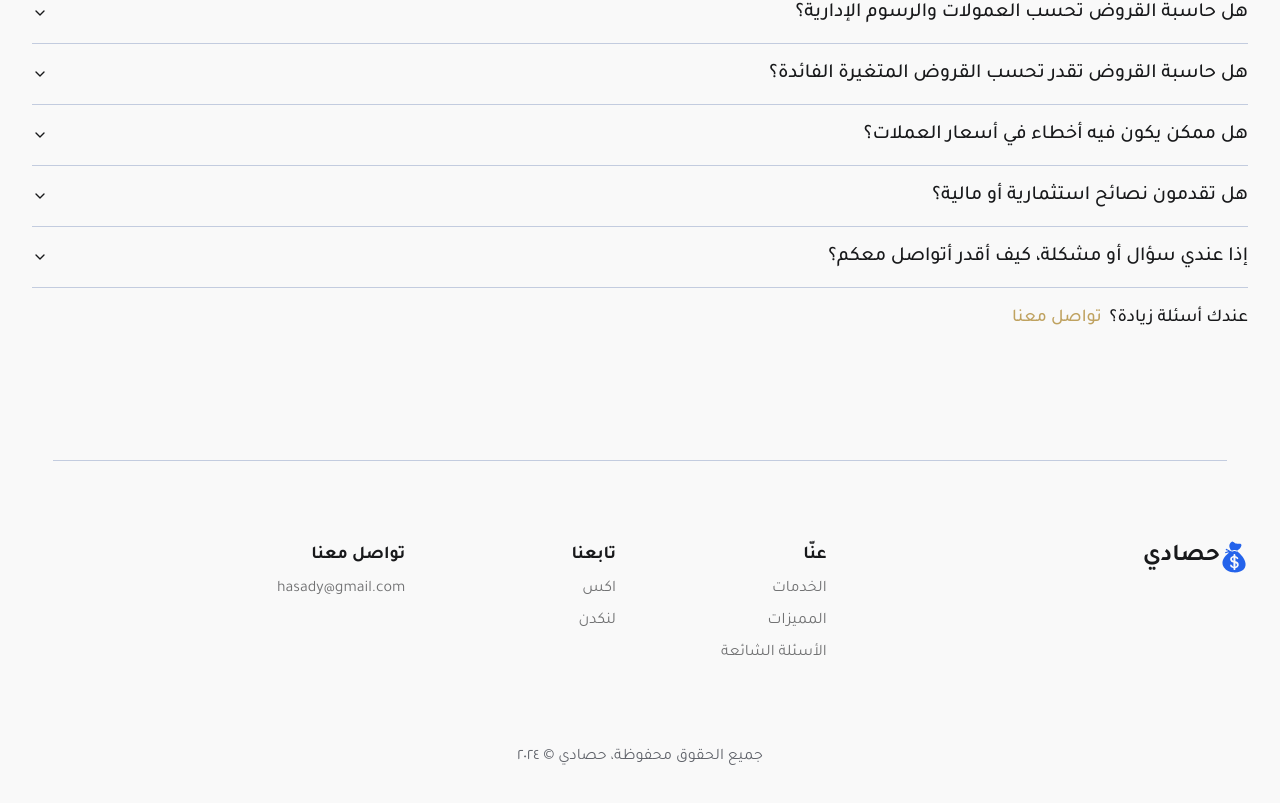
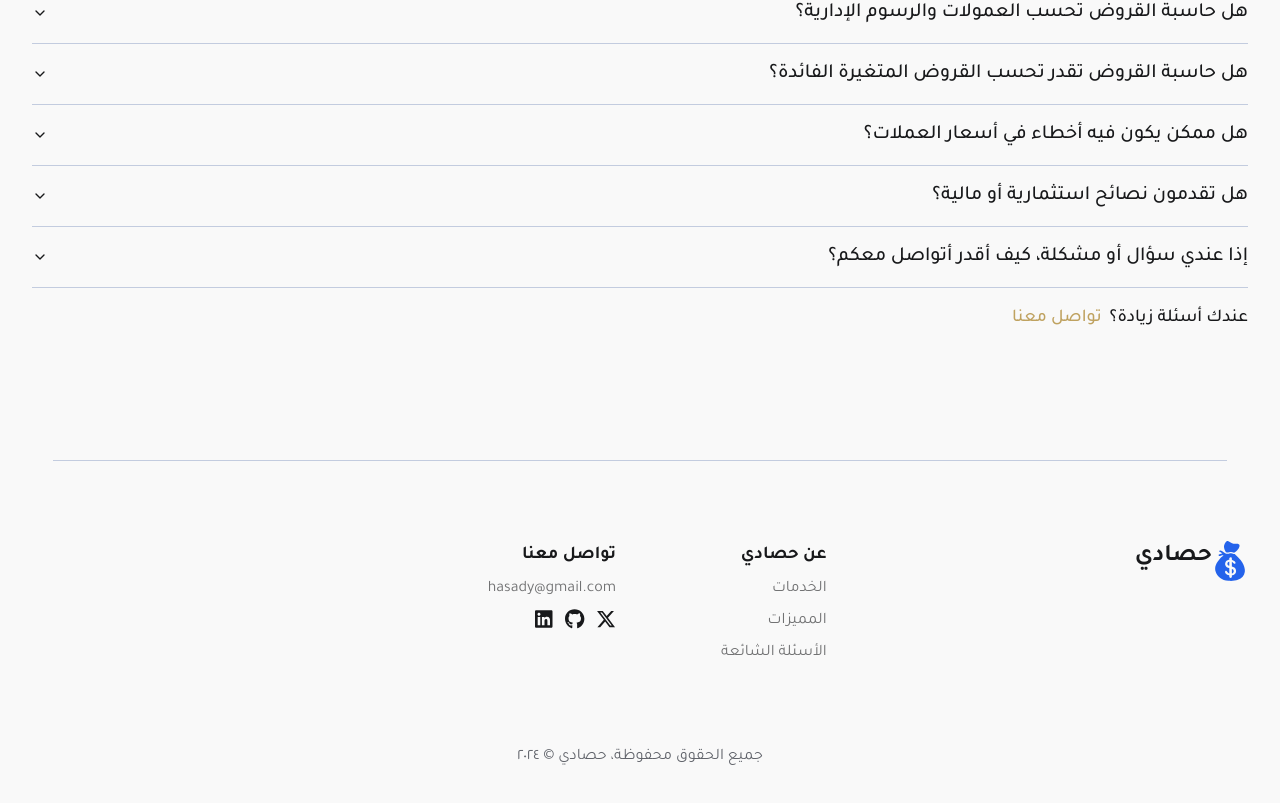
Before and after one commit to HassanAlabdulal/Hasady, a Next.js app: page / in a window 1280 px wide. Shown: the part 3628-4431 px from the top of the page. Built offline with nearby package versions, Linux system fonts and the light colour scheme.

Commit message:
enhance: add icons to the footer

```diff
--- a/components/footer.tsx
+++ b/components/footer.tsx
@@ -1,4 +1,13 @@
+"use client";
+
 import Image from "next/image";
+
+import { FontAwesomeIcon } from "@fortawesome/react-fontawesome";
+import {
+  faXTwitter,
+  faGithub,
+  faLinkedin,
+} from "@fortawesome/free-brands-svg-icons";
 
 export const Footer = () => {
   return (
@@ -12,7 +21,7 @@ export const Footer = () => {
               src="/assets/logo.svg"
               width={50}
               height={50}
-              className="w-4 h-auto md:w-7"
+              className="w-5 h-auto md:w-9"
               alt="logo"
             />
             حصادي
@@ -20,7 +29,7 @@ export const Footer = () => {
         </div>
 
         <div className="flex flex-col gap-2">
-          <h3 className="text-lg font-bold">عنّا</h3>
+          <h3 className="text-lg font-bold">عن حصادي</h3>
           <div>
             <a href="#" className="opacity-60 hover:opacity-100">
               الخدمات
@@ -38,7 +47,7 @@ export const Footer = () => {
             </a>
           </div>
         </div>
-        <div className="flex flex-col gap-2">
+        {/* <div className="flex flex-col gap-2">
           <h3 className="text-lg font-bold">تابعنا </h3>
 
           <div>
@@ -52,7 +61,7 @@ export const Footer = () => {
               لنكدن
             </a>
           </div>
-        </div>
+        </div> */}
 
         <div className="flex flex-col gap-2">
           <h3 className="text-lg font-bold">تواصل معنا</h3>
@@ -62,14 +71,37 @@ export const Footer = () => {
               hasady@gmail.com
             </a>
           </div>
+          <section className=" flex items-center gap-3">
+            <a
+              href="https://twitter.com/7assan_abdulaal"
+              className="text-xl"
+              target="_blank"
+            >
+              <FontAwesomeIcon icon={faXTwitter} />
+            </a>
+            <a
+              href="https://github.com/HassanAlabdulal"
+              className="text-xl"
+              target="_blank"
+            >
+              <FontAwesomeIcon icon={faGithub} />
+            </a>
+            <a
+              href="https://www.linkedin.com/in/hassan-alabdulal/"
+              className="text-xl"
+              target="_blank"
+            >
+              <FontAwesomeIcon icon={faLinkedin} />
+            </a>
+          </section>
         </div>
       </section>
 
-      <section className="container text-center pb-14">
+      <main className="container text-center pb-14">
         <h3 className="flex items-center justify-center gap-1 text-sm md:text-base text-muted-foreground ">
           جميع الحقوق محفوظة، حصادي &copy; ٢٠٢٤
         </h3>
-      </section>
+      </main>
     </footer>
   );
 };
```
